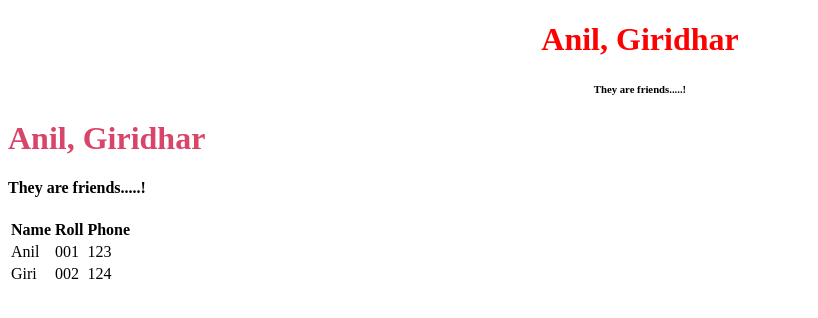
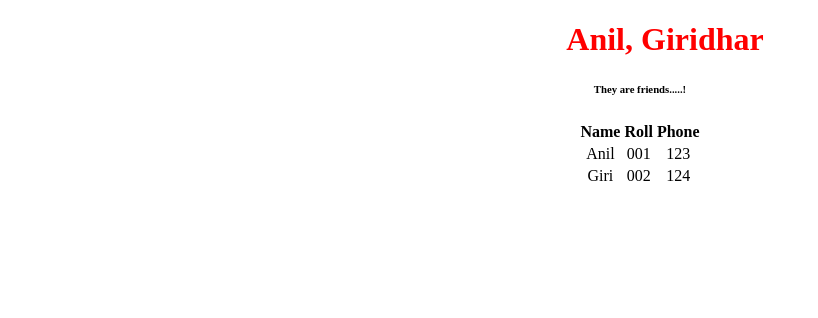
Before and after one commit to Anilkum44044/Anilkum44044.github.io, a plain HTML site: page index.html in a window 1280 px wide. Shown: the whole page, without its empty margins (0-818 px from the left). Drawn offline with Linux system fonts and the light colour scheme.

Commit message:
Final output

```diff
--- a/index.html
+++ b/index.html
@@ -15,16 +15,6 @@
   <h6>
     They are friends.....!
   </h6>
-	<script src="index.js"></script>
-
-  </center>
-
-  <h1>
-    Anil, Giridhar
-  </h1>
-  <h4>
-    They are friends.....!
-  </h4>
 
     <table class="center">
       <tr>
@@ -45,6 +35,9 @@
 
     </table>
 
+    <script src="index.js"></script>
+
+  </center>
 
 
   </body>
--- a/style.css
+++ b/style.css
@@ -1,20 +1,9 @@
 
-html {
-    /* background-color: rgb(50, 62, 231); */
-}
 
-h1 {
-    color: rgb(217, 69, 104);
-}
 
-h2 {
-    font-style: italic;
-    color: black;
-    /* background-color: rgb(50, 62, 231); */
 
-html{
-    background-color: rgb(93, 223, 246);
-}
+
+
 
 h1
 {
```
